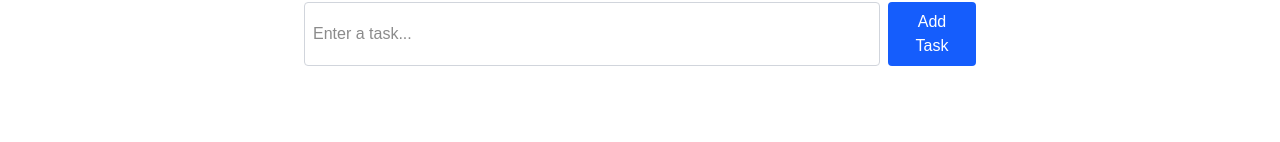
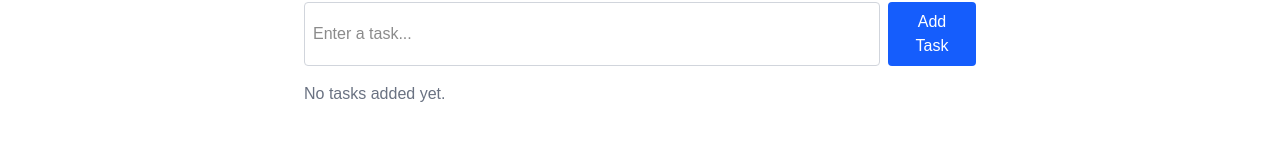
Before and after one commit to JediWebDev/task-management-app, a Next.js app in the folder task-management-app/: page / in a window 1280 px wide. Shown: the part 158-300 px from the top of the page. Built offline with nearby package versions, Linux system fonts and the light colour scheme.

Commit message:
Update page.js

```diff
--- a/task-management-app/src/app/page.js
+++ b/task-management-app/src/app/page.js
@@ -2,6 +2,7 @@
 
 import { useState } from "react";
 import TaskInput from "@/components/TaskInput";
+import TaskList from "@/components/TaskList";
 
 export default function Home() {
   const [tasks, setTasks] = useState([]);
@@ -9,9 +10,23 @@
   const addTask = (newTask) => {
     setTasks([...tasks, { id: Date.now(), text: newTask, completed: false }]);
   };
+
+  const deleteTask = (taskId) => {
+    setTasks(tasks.filter((task) => task.id !== taskId));
+  };
+
+  const toggleTaskCompletion = (taskId) => {
+    setTasks(
+      tasks.map((task) =>
+        task.id === taskId ? { ...task, completed: !task.completed } : task
+      )
+    );
+  };
+
   return (
     <div className="max-w-2xl mx-auto mt-6">
       <TaskInput onAddTask={addTask} />
+      <TaskList tasks={tasks} onDeleteTask={deleteTask} onToggleTask={toggleTaskCompletion} />
     </div>
   );
 }
```
